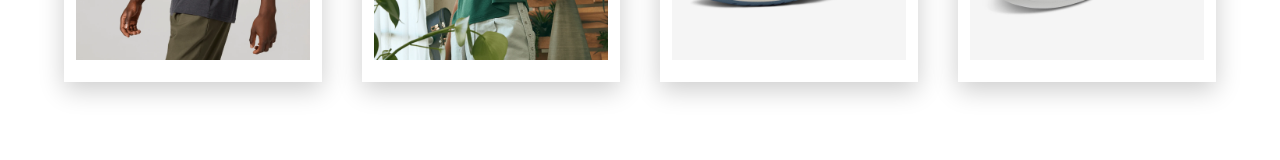
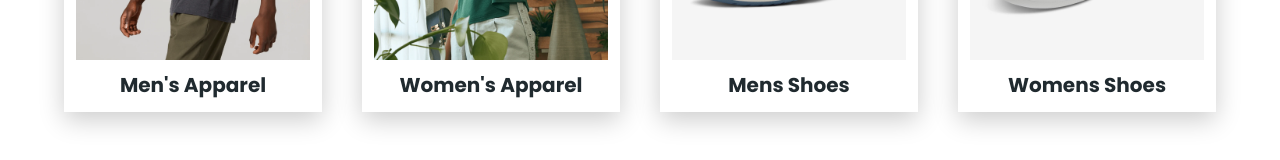
Before and after one commit to edinburghrules/ecommerce-app, a React (Create React App) app: page / in a window 1280 px wide. Shown: the part 1090-1250 px from the top of the page. Built offline with nearby package versions, Linux system fonts and the light colour scheme.

Commit message:
1.changed type property to category in categories array

```diff
--- a/src/components/main-menu/main-menu.jsx
+++ b/src/components/main-menu/main-menu.jsx
@@ -8,24 +8,24 @@ import WomensShoes from '../../assets/womens-shoes.png';
 
 const categories = [
   {
-    type: "Men's Apparel",
+    category: "Men's Apparel",
     src: MensApparel,
-    link: 'mens-apparel'
+    link: 'mens-apparel',
   },
   {
-    type: "Women's Apparel",
+    category: "Women's Apparel",
     src: WomenApparel,
-    link: 'womens-apparel'
+    link: 'womens-apparel',
   },
   {
-    type: 'Mens Shoes',
+    category: 'Mens Shoes',
     src: MensShoes,
-    link: 'mens-shoes'
+    link: 'mens-shoes',
   },
   {
-    type: 'Womens Shoes',
+    category: 'Womens Shoes',
     src: WomensShoes,
-    link: 'womens-shoes'
+    link: 'womens-shoes',
   },
 ];
 
@@ -35,7 +35,7 @@ class MainMenu extends React.Component {
       <div className='main-menu'>
         <h1 className='main-menu__heading'>Shop by category</h1>
         <div className='main-menu__grid'>
-          {categories.map(({ ...catProps}, i) => (
+          {categories.map(({ ...catProps }, i) => (
             <MenuItem key={i} {...catProps} />
           ))}
         </div>
--- a/src/components/menu-item/menu-item.jsx
+++ b/src/components/menu-item/menu-item.jsx
@@ -2,12 +2,12 @@ import React from 'react';
 import { withRouter } from 'react-router-dom';
 import './menu-item.scss';
 
-const MenuItem = ({ title, src, link, history }) => {
+const MenuItem = ({ category, src, link, history }) => {
   return (
-    <div onClick={() => history.push(`/${link}`)} className='menu-item'>
+    <div onClick={() => history.push(`/category/${link}`)} className='menu-item'>
       <div className='menu-item__content'>
         <img src={src} alt={`${link}`} />
-        <h1 className='menu-item__title'>{title}</h1>
+        <h1 className='menu-item__title'>{category}</h1>
       </div>
     </div>
   );
```
Also changed, not shown: 1 other file (tests, documents, lock files or other folders).
